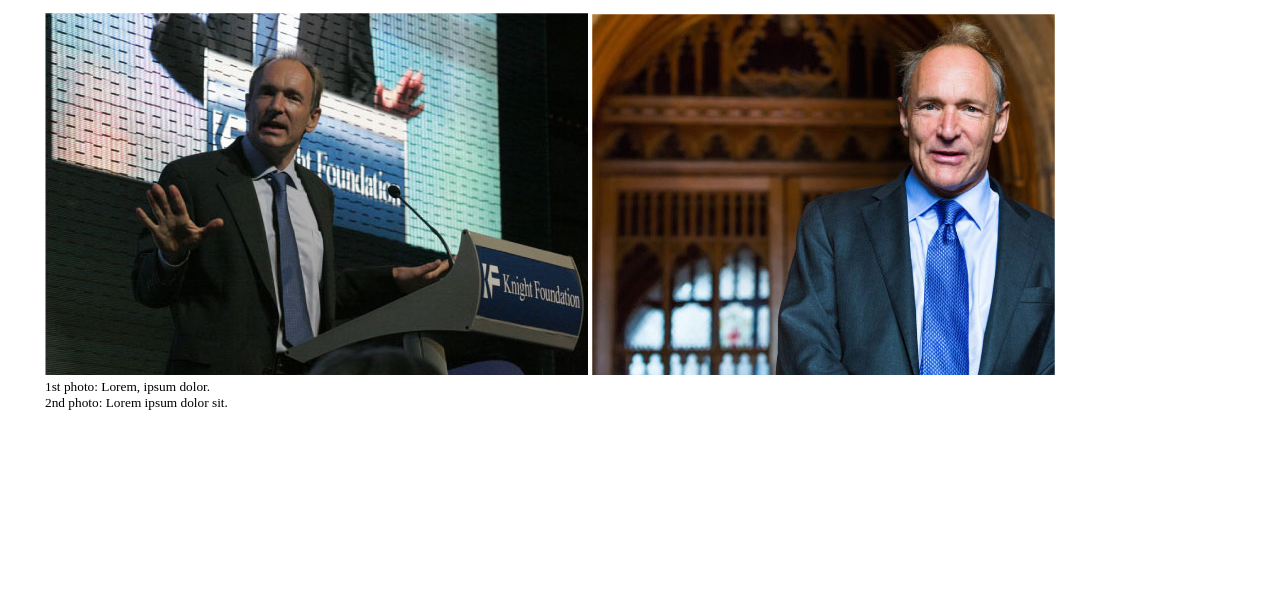
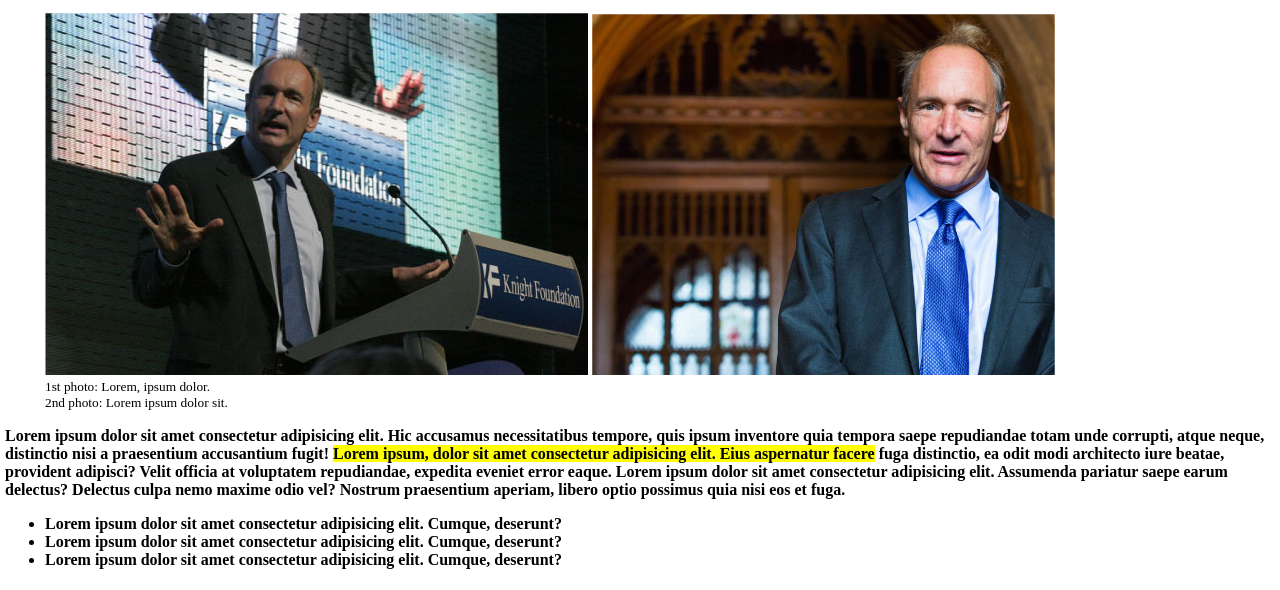
Before and after one commit to Claudio-Pri/html-css-booleaner, a plain HTML site: page index.html in a window 1280 px wide. Shown: the part 221-811 px from the top of the page. Drawn offline with Linux system fonts and the light colour scheme.

Commit message:
Primo paragrafo e lista

```diff
--- a/css/style.css
+++ b/css/style.css
@@ -1,6 +1,10 @@
 body, html {
     margin: 0;
     padding: 0;
+}
+
+body {
+    font-weight: 550;
 }
 
 .header {
@@ -52,4 +56,5 @@ h4 {
 
  figcaption {
     font-size: smaller;
+    font-weight: 500;
  }
--- a/index.html
+++ b/index.html
@@ -29,6 +29,16 @@
                     <figcaption>1st photo: Lorem, ipsum dolor. <br>2nd photo: Lorem ipsum dolor sit.</figcaption>
                 </figure>
             </section>
+            <!-- Articolo e corpo principale -->
+            <p>Lorem ipsum dolor sit amet consectetur adipisicing elit. Hic accusamus necessitatibus tempore, quis ipsum inventore quia tempora saepe repudiandae totam unde corrupti, atque neque, distinctio nisi a praesentium accusantium fugit! <mark>Lorem ipsum, dolor sit amet consectetur adipisicing elit. Eius aspernatur facere</mark> fuga distinctio, ea odit modi architecto iure beatae, provident adipisci? Velit officia at voluptatem repudiandae, expedita eveniet error eaque. Lorem ipsum dolor sit amet consectetur adipisicing elit. Assumenda pariatur saepe earum delectus? Delectus culpa nemo maxime odio vel? Nostrum praesentium aperiam, libero optio possimus quia nisi eos et fuga.</p>
+            <p>
+                <ul>
+                    <li>Lorem ipsum dolor sit amet consectetur adipisicing elit. Cumque, deserunt?</li>
+                    <li>Lorem ipsum dolor sit amet consectetur adipisicing elit. Cumque, deserunt?</li>
+                    <li>Lorem ipsum dolor sit amet consectetur adipisicing elit. Cumque, deserunt?</li>
+
+                </ul>
+            </p>
         </main>
 
 
```
